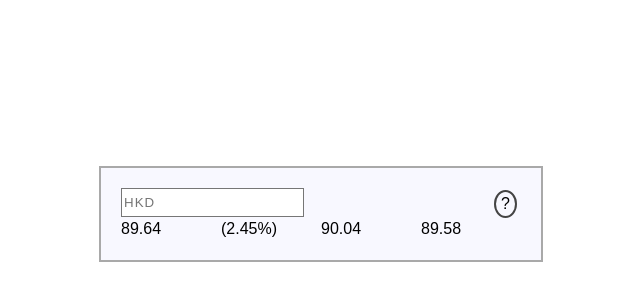
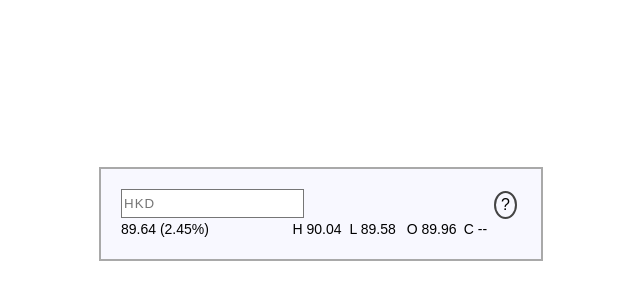
Before and after one commit to rshahid26/locate, a plain HTML site: page index.html in a window 1280 px wide. Shown: the part 26-326 px from the top of the page, without its empty margins (319-959 px from the left). Drawn offline with Linux system fonts and the light colour scheme.

Commit message:
widget sizing

```diff
--- a/index.html
+++ b/index.html
@@ -22,13 +22,18 @@
         </div>
 
         <div id="widget_container">
-            <h2 id="price" class="widget">89.64</h2>
-            <h2 id="percent_change" class="widget">(2.45%)</h2>
-            <h2 id="daily_high" class="widget">90.04</h2>
-            <h2 id="daily_low" class="widget">89.58</h2>
+            <h2 id="price" class="widget">89.64 (2.45%)</h2>
+            <h2 id="percent_change" class="widget"></h2>
+            <h2 id="daily_high" class="widget">H 90.04</h2>
+            <h2 id="daily_low" class="widget">L 89.58</h2>
+            <h2 id="open" class="widget">O 89.96</h2>
+            <h2 id="close" class="widget">C --</h2>
+
+
         </div>
 
         <div id="chart_container">
+
         </div>
 
         <div id="indicator_container">
--- a/styles/locate.css
+++ b/styles/locate.css
@@ -45,10 +45,13 @@ html {
 }
 .widget {
     margin: 2px 0 2px 0;
-    font-size: 16px;
+    font-size: 14px;
     font-weight: 400;
 
     flex: 1 1 0;
+}
+#price {
+    flex: 2 1 0;
 }
 h2 {
 
```
